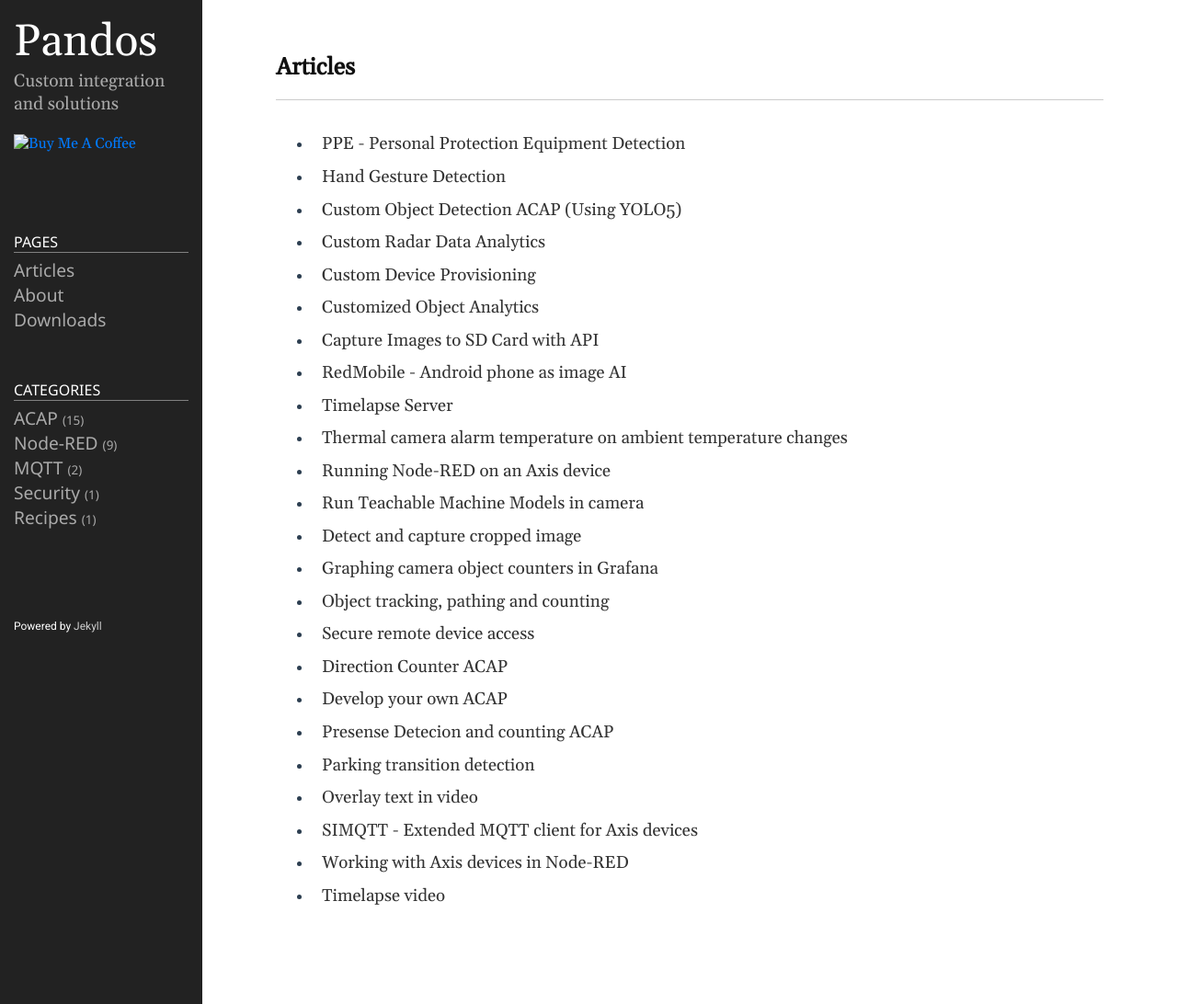
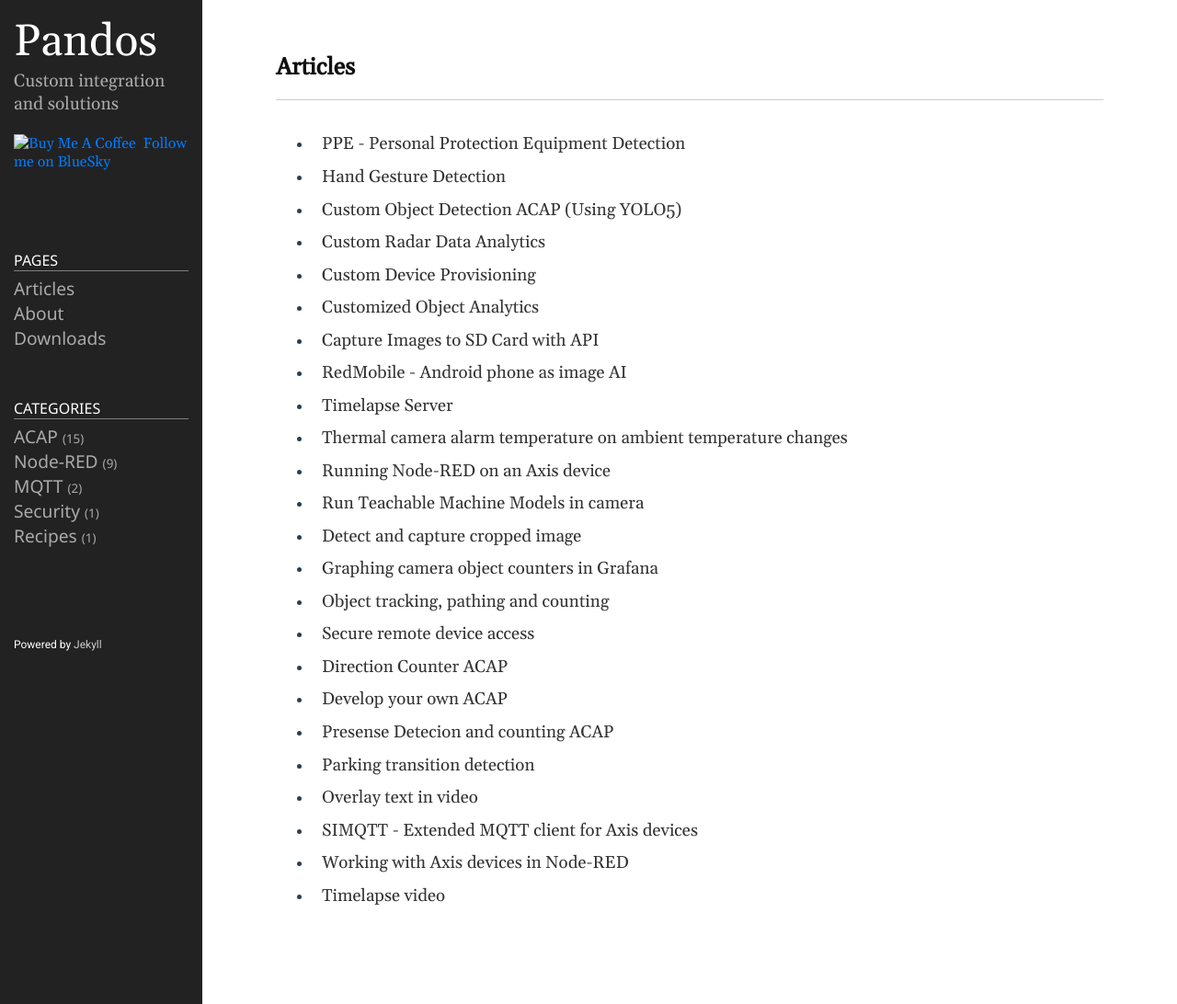
Before and after one commit to pandosme/pandosme.github.io, a Jekyll site: the page built from docs/index.md, in a window 1280 px wide. Shown: the whole page at 92% size. Built offline with Jekyll 4.4.1, drawn with Linux system fonts in a browser that asks for light colours.

Commit message:
Update sidebar.html

```diff
--- a/docs/_includes/sidebar.html
+++ b/docs/_includes/sidebar.html
@@ -11,6 +11,11 @@
 	{%- endif -%}
 	<br/>
 	<a href="https://www.buymeacoffee.com/fredjuhlinl" target="_blank"><img src="https://cdn.buymeacoffee.com/buttons/default-orange.png" alt="Buy Me A Coffee" height="41" width="174"></a>
+	<link rel="stylesheet" href="https://cdnjs.cloudflare.com/ajax/libs/font-awesome/6.0.0/css/all.min.css">
+		<a href="https://bsky.app/profile/fredjuhlin.bsky.social">
+   			<i class="fa-brands fa-bluesky"></i> Follow me on BlueSky
+		</a>
+
 </div>
 
 <div class="sidebar-item sidebar-nav">
```
